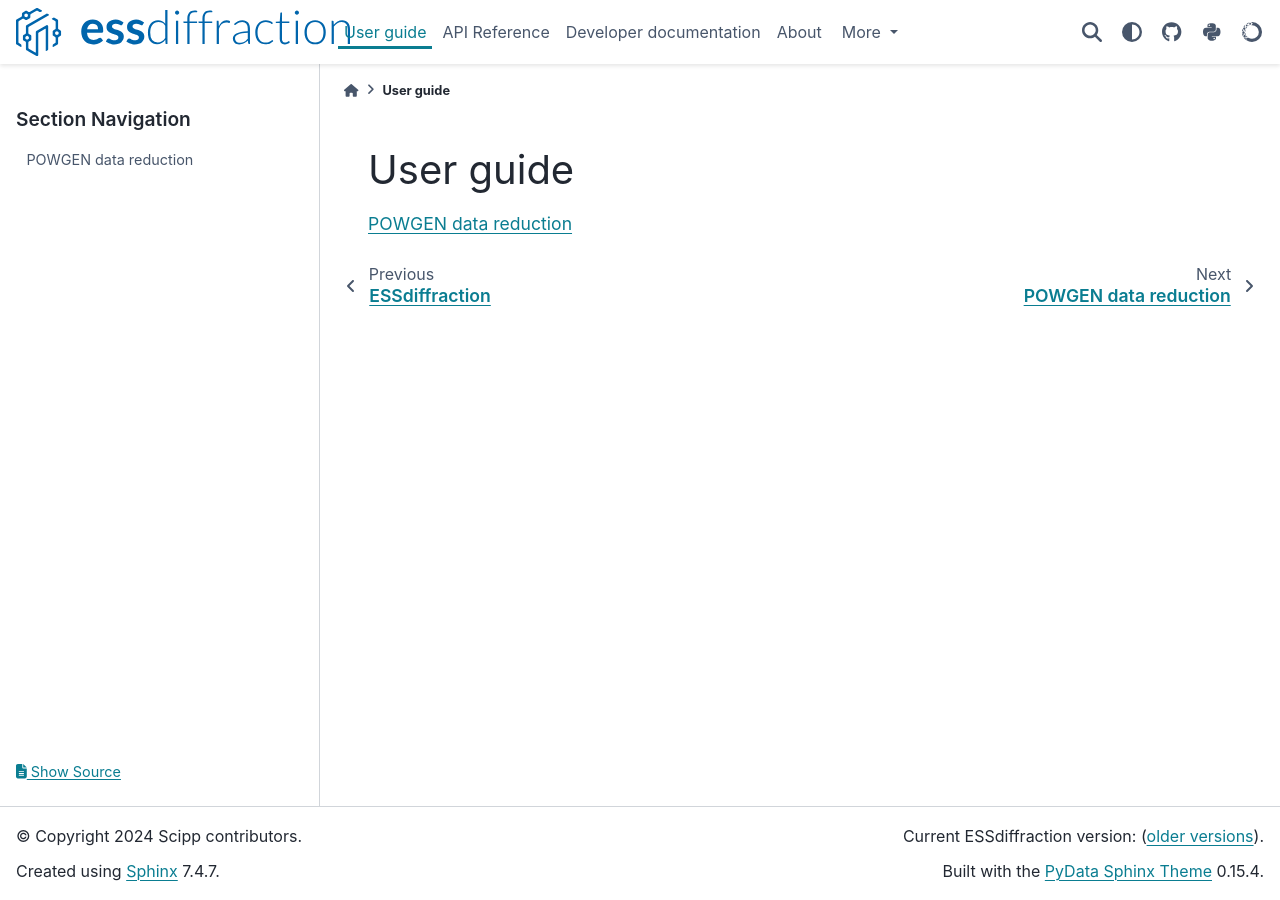
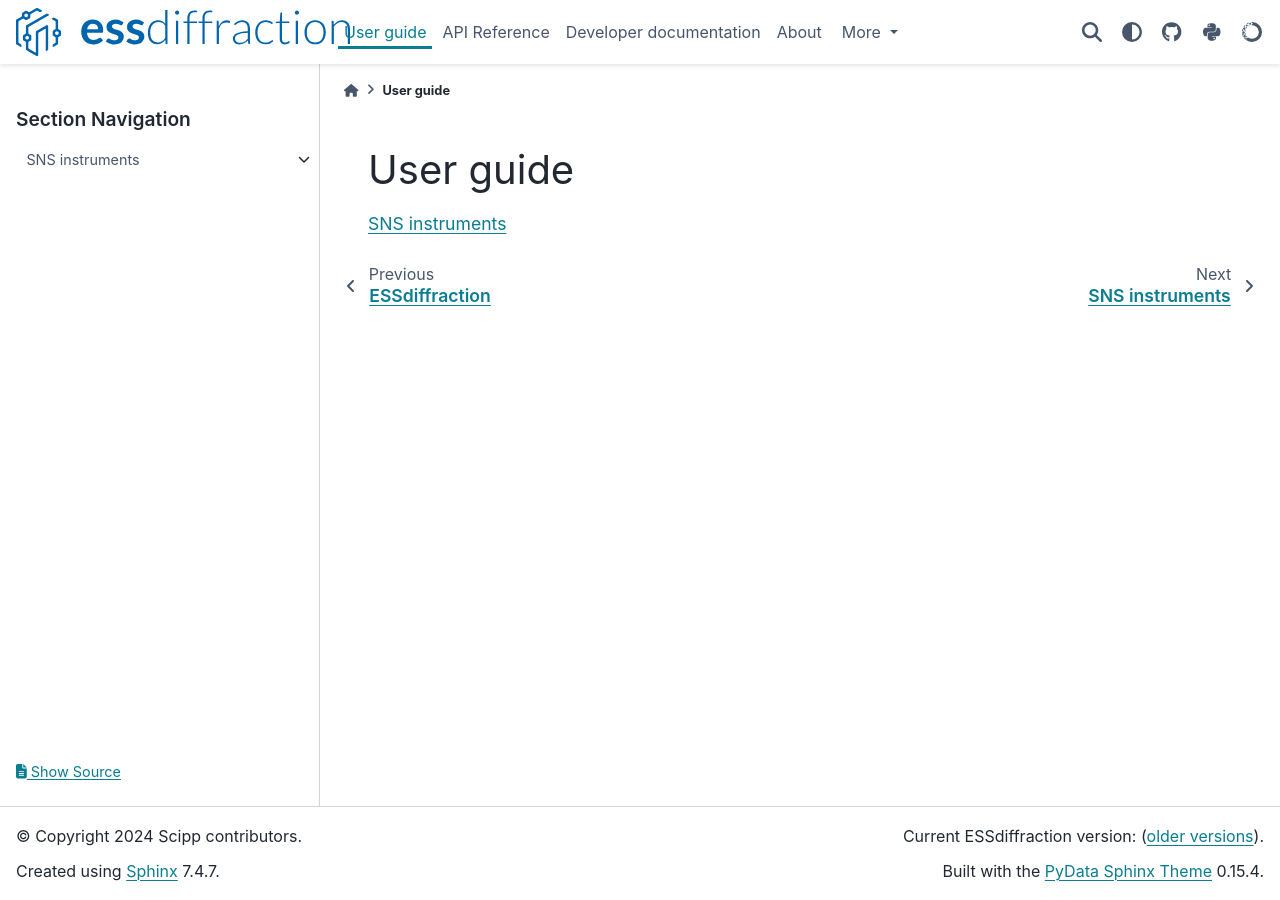
Before and after one commit to scipp/essdiffraction, a Sphinx documentation site: the page built from docs/user-guide/index.md, in a window 1280 px wide. Built offline with Sphinx 7.4.7 and the PyData theme 0.15.4, drawn with Linux system fonts in a browser that asks for light colours; the version number could not be read and is left out.

Commit message:
Nest sns instruments in subfolder

````diff
--- a/docs/conf.py
+++ b/docs/conf.py
@@ -130,7 +130,7 @@ exclude_patterns = [
     'Thumbs.db',
     '.DS_Store',
     '**.ipynb_checkpoints',
-    'examples/preprocess_files.ipynb',
+    'user-guide/sns-instruments/preprocess_files.ipynb',
 ]
 
 # The name of the Pygments (syntax highlighting) style to use.
--- a/docs/user-guide/index.md
+++ b/docs/user-guide/index.md
@@ -5,5 +5,5 @@
 maxdepth: 1
 ---
 
-POWGEN_data_reduction
+sns-instruments/index
 ```
````
Also changed, not shown: docs/user-guide/sns-instruments/index.md (added, +12 -0 lines), docs/user-guide/sns-instruments/POWGEN_data_reduction.ipynb (renamed from docs/user-guide/POWGEN_data_reduction.ipynb), docs/user-guide/sns-instruments/preprocess_files.ipynb (renamed from docs/user-guide/preprocess_files.ipynb).
